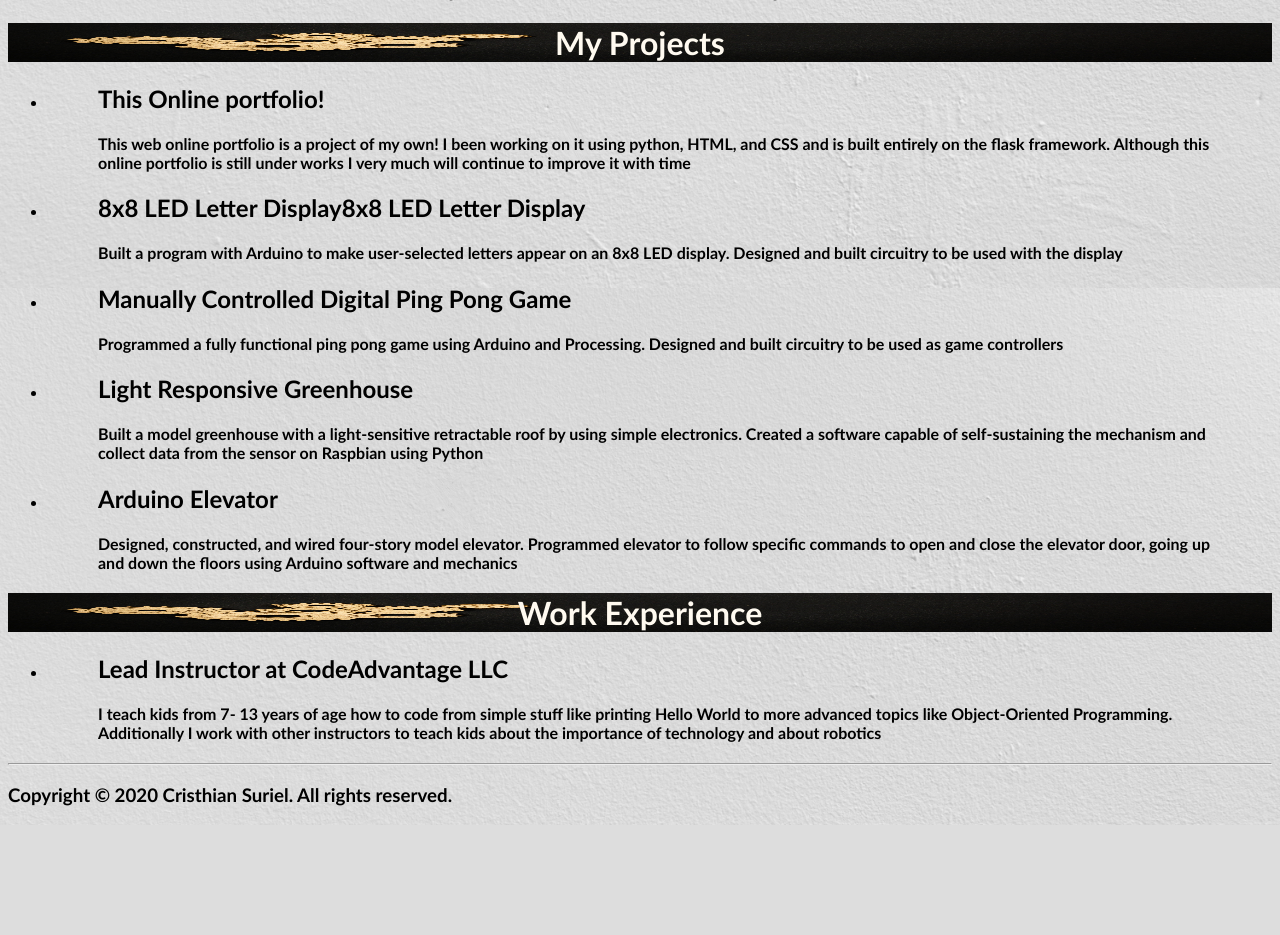
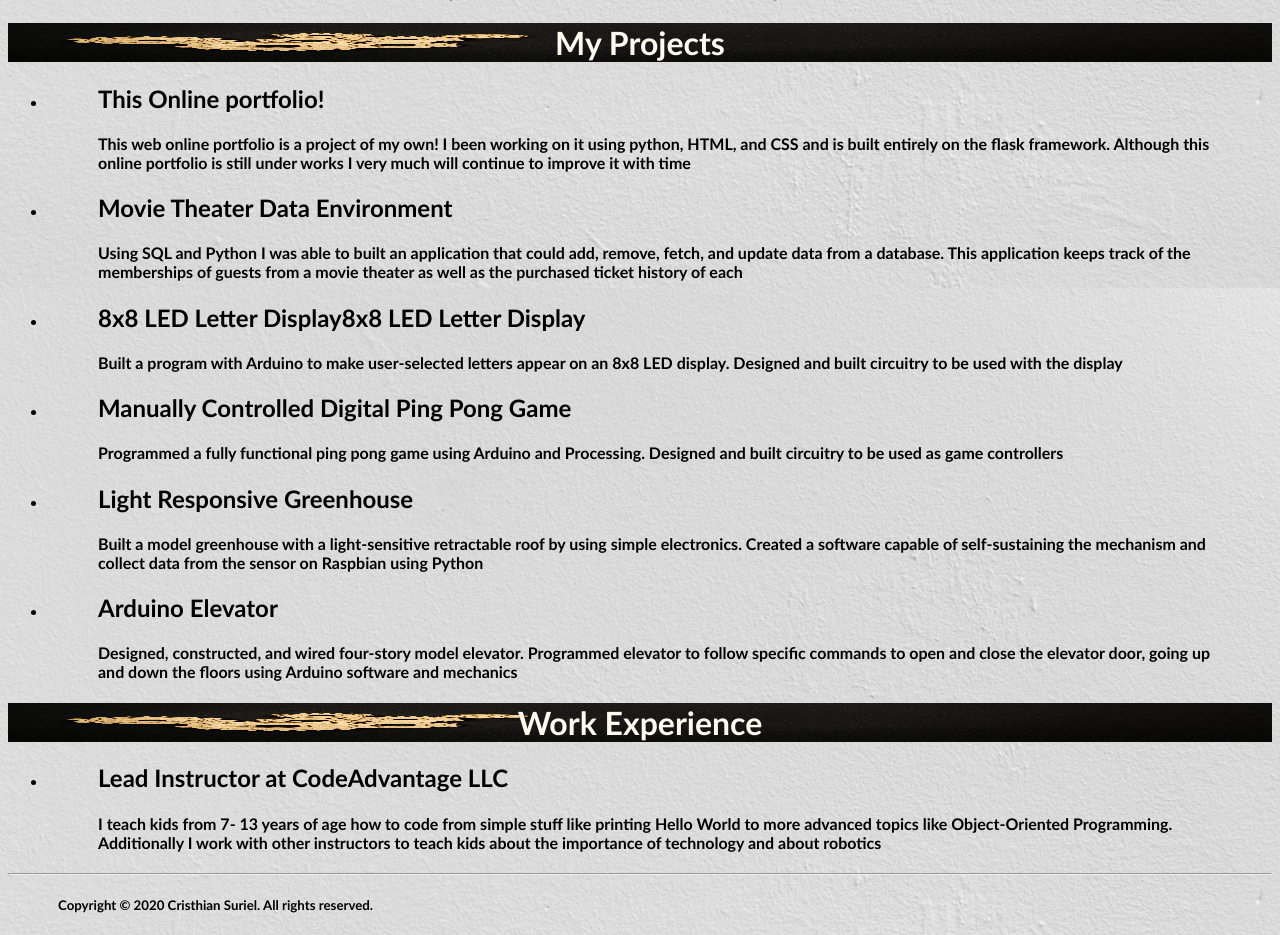
Before and after one commit to CristhianSuriel/onlinePortfolio-P1, a Flask app: page / in a window 1280 px wide. Shown: the part 512-1447 px from the top of the page. Before the commit the page ends 1337 px from the top, so only its background shows below. Run offline with Flask 2, Linux system fonts and the light colour scheme.

Commit message:
added projects

```diff
--- a/static/style.css
+++ b/static/style.css
@@ -23,9 +23,6 @@ h1 {
     margin-right: fill;
     margin-left: fill;
 }
-h3 {
-    color: black;
-}
 h2, h4, h5 {
     color: black;
     margin-right: 50px;
--- a/templates/index.html
+++ b/templates/index.html
@@ -42,6 +42,15 @@
             entirely on the flask framework. Although this online portfolio
             is still under works I very much will continue to improve it
             with time
+        </h4></li>
+        <li><h2><strong>
+            Movie Theater Data Environment
+        </strong></h2>
+        <h4>
+            Using SQL and Python I was able to built an application that could
+            add, remove, fetch, and update data from a database. This application
+            keeps track of the memberships of guests from a movie theater as well
+            as the purchased ticket history of each
         </h4></li>
         <li><h2><strong>
             8x8 LED Letter Display8x8 LED Letter Display
@@ -94,8 +103,8 @@
         </h4></li>
     </ul>
     <hr/>
-    <h3>
+    <h5>
         Copyright © 2020 Cristhian Suriel. All rights reserved.
-    </h3>
+    </h5>
 </body>
 </html>
```
